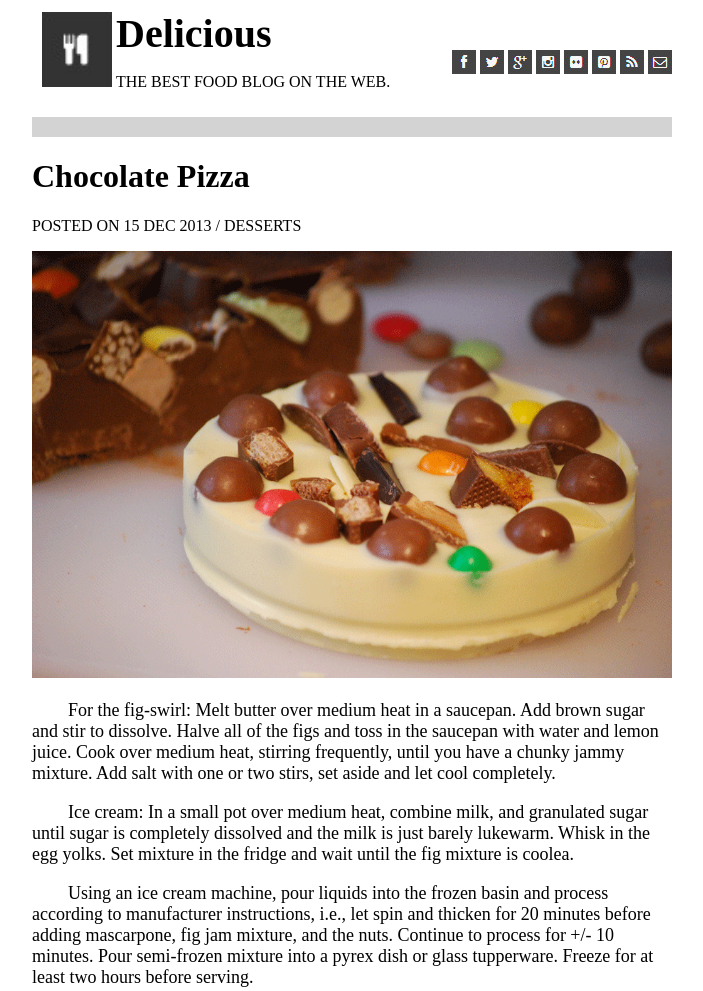
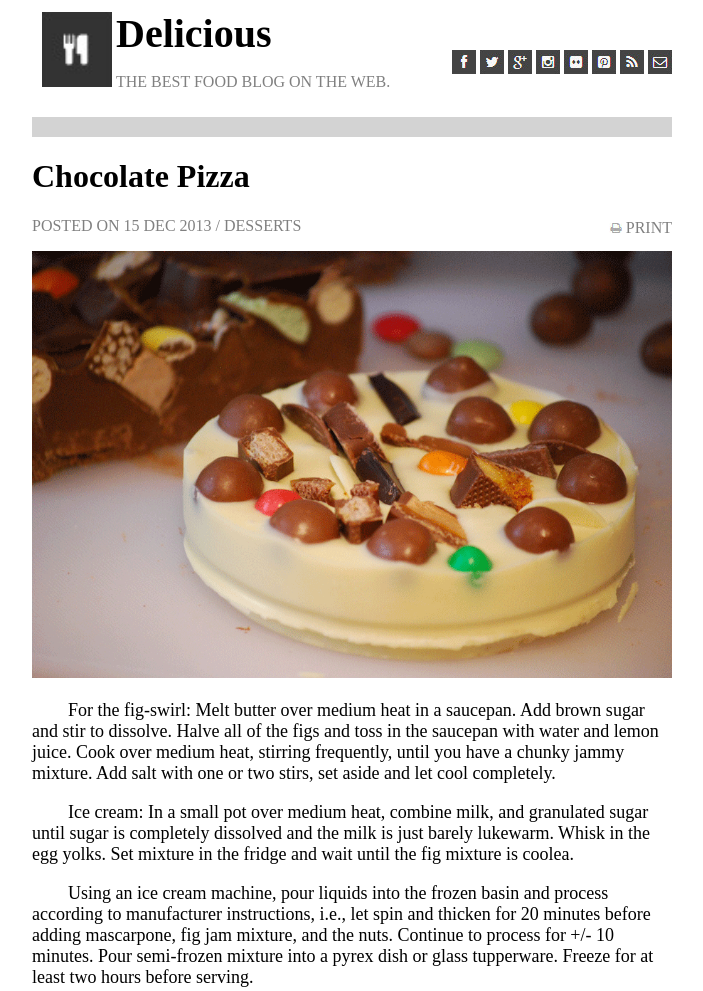
Before and after one commit to brockbritton/chocolate-pizza, a plain HTML site: page index.html in a window 1280 px wide. Shown: the top 991 px of the page, without its empty margins (288-991 px from the left). Drawn offline with Linux system fonts and the light colour scheme.

Commit message:
final touches

```diff
--- a/index.html
+++ b/index.html
@@ -11,7 +11,7 @@
         <img src="assets/logo.png" alt="logo image">
         <div id="text">
             <h2 id="blog-name"> Delicious </h2>
-            <p> THE BEST FOOD BLOG ON THE WEB. </p>
+            <p class="gray-text"> THE BEST FOOD BLOG ON THE WEB. </p>
         </div>
         <div id="header-icons">
             <img src="assets/fb-icon.png" alt="">
@@ -26,9 +26,13 @@
     </header>
 
     <div id="grey-bar"> </div>
-    <div>
+    <div id="page-title-container">
         <h1> Chocolate Pizza </h1>
-        <p> POSTED ON 15 DEC 2013 / DESSERTS</p>
+        <p class="gray-text"> POSTED ON 15 DEC 2013 / DESSERTS</p>
+        <div id="print-option-container">
+            <img src="assets/print-icon.png" alt="">
+            <p class="gray-text">PRINT</p>
+        </div>
     </div>
     <img id="choco-pizza-img" src="assets/choco-pizza.png" alt="">
     <div id="block-instructions">
@@ -80,7 +84,7 @@
     </div>
     <br>
     <hr>
-    <footer>
+    <footer class="gray-text">
         <p> Delicious &#169; 2013 • All Rights Reserved.</p>
         <p>Proudly published with Ghost.</p>
     </footer>
--- a/style.css
+++ b/style.css
@@ -2,6 +2,10 @@
 body {
     width: 50%;
     margin: auto;
+}
+
+.gray-text {
+    color: gray;
 }
 
 header {
@@ -39,6 +43,20 @@ header #text {
     width: 100%;
     background-color: lightgrey;
     height: 20px;
+}
+
+#page-title-container {
+    position: relative;
+}
+
+#print-option-container {
+    position: absolute;
+    right: 0;
+    top: 45px;
+}
+
+#print-option-container > * {
+    display: inline-block;
 }
 
 #choco-pizza-img {
@@ -87,6 +105,8 @@ header #text {
     padding: 15px 30px;
     font-size: 15px;
     vertical-align: top;
+    margin-top: 30px;
+    margin-left: 125px;
 }
 
 footer {
```
Also changed, not shown: 1 other file.
